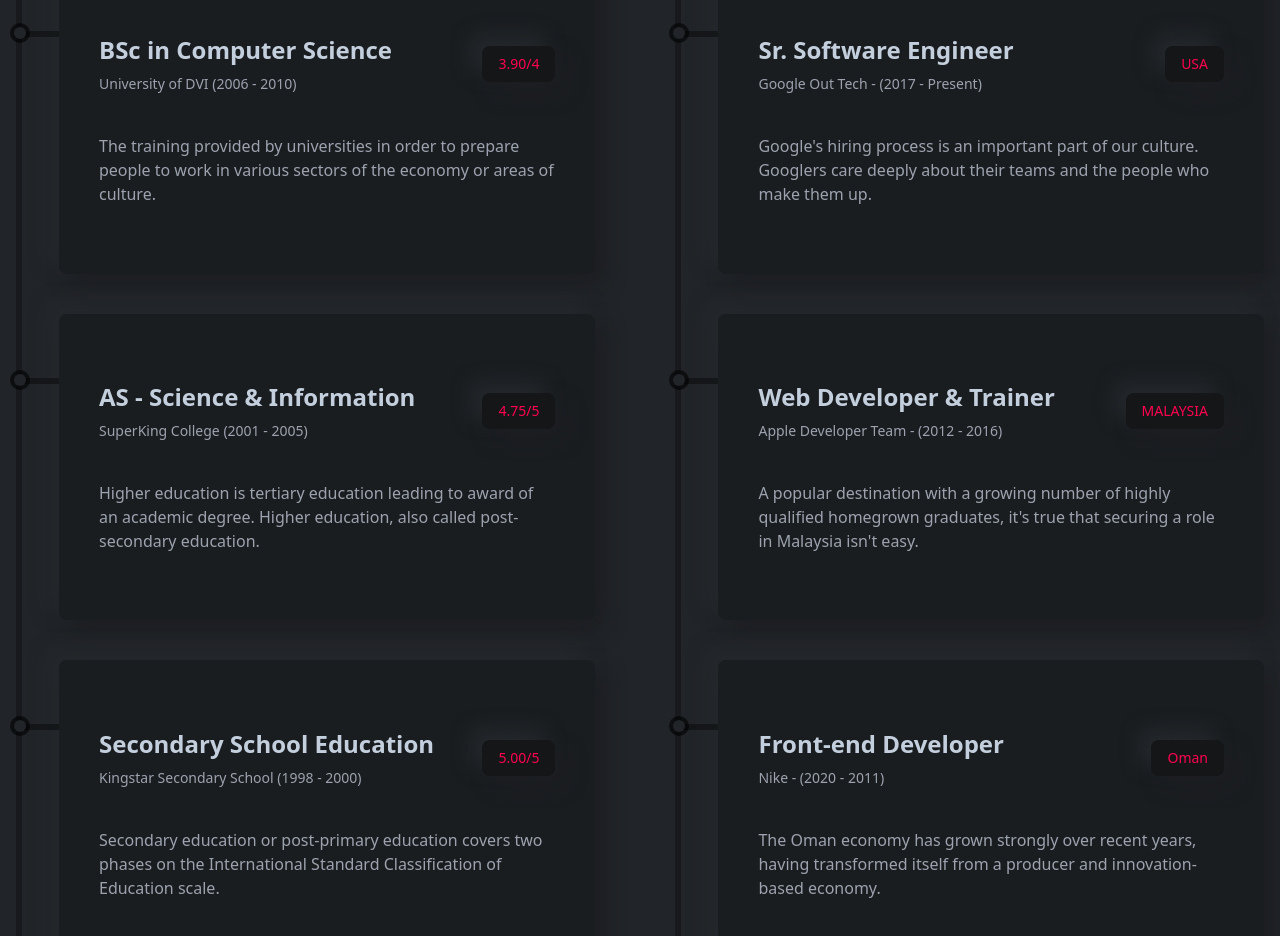
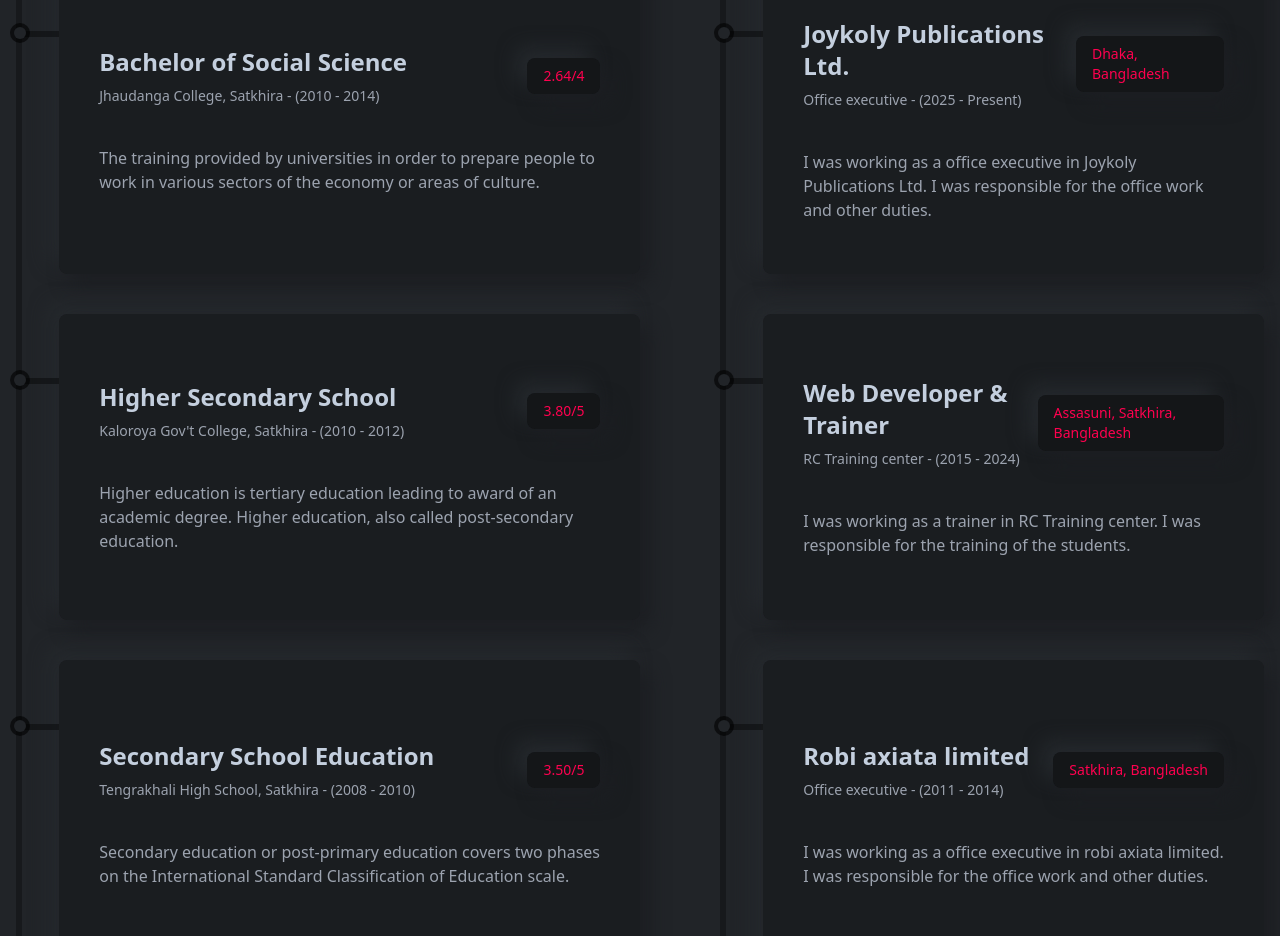
Before and after one commit to RCTrainingCenter/RC, a React (Create React App) app: page / in a window 1280 px wide. Shown: the part 3780-4716 px from the top of the page. Built offline with nearby package versions, Linux system fonts and the light colour scheme.

Commit message:
Update Education.js

```diff
--- a/src/components/resume/Education.js
+++ b/src/components/resume/Education.js
@@ -17,21 +17,21 @@
         </div>
         <div className="mt-6 lgl:mt-14 w-full h-[1000px] border-l-[6px] border-l-black border-opacity-30 flex flex-col gap-10">
           <ResumeCard
-            title="BSc in Computer Science"
-            subTitle="University of DVI (2006 - 2010)"
-            result="3.90/4"
+            title="Bachelor of Social Science"
+            subTitle="Jhaudanga College, Satkhira - (2010 - 2014)"
+            result="2.64/4"
             des="The training provided by universities in order to prepare people to work in various sectors of the economy or areas of culture."
           />
           <ResumeCard
-            title="AS - Science & Information"
-            subTitle="SuperKing College (2001 - 2005)"
-            result="4.75/5"
+            title="Higher Secondary School"
+            subTitle="Kaloroya Gov't College, Satkhira - (2010 - 2012)"
+            result="3.80/5"
             des="Higher education is tertiary education leading to award of an academic degree. Higher education, also called post-secondary education."
           />
           <ResumeCard
             title="Secondary School Education"
-            subTitle="Kingstar Secondary School (1998 - 2000)"
-            result="5.00/5"
+            subTitle="Tengrakhali High School, Satkhira - (2008 - 2010)"
+            result="3.50/5"
             des="Secondary education or post-primary education covers two phases on the International Standard Classification of Education scale."
           />
         </div>
@@ -45,22 +45,22 @@
         </div>
         <div className="mt-6 lgl:mt-14 w-full h-[1000px] border-l-[6px] border-l-black border-opacity-30 flex flex-col gap-10">
           <ResumeCard
-            title="Sr. Software Engineer"
-            subTitle="Google Out Tech - (2017 - Present)"
-            result="USA"
-            des="Google's hiring process is an important part of our culture. Googlers care deeply about their teams and the people who make them up."
+            title="Joykoly Publications Ltd."
+            subTitle="Office executive - (2025 - Present)"
+            result="Dhaka, Bangladesh "
+            des="I was working as a office executive in Joykoly Publications Ltd. I was responsible for the office work and other duties."
           />
           <ResumeCard
             title="Web Developer & Trainer"
-            subTitle="Apple Developer Team - (2012 - 2016)"
-            result="MALAYSIA"
-            des="A popular destination with a growing number of highly qualified homegrown graduates, it's true that securing a role in Malaysia isn't easy."
+            subTitle="RC Training center - (2015 - 2024)"
+            result="Assasuni, Satkhira, Bangladesh"
+            des="I was working as a trainer in RC Training center. I was responsible for the training of the students."
           />
           <ResumeCard
-            title="Front-end Developer"
-            subTitle="Nike - (2020 - 2011)"
-            result="Oman"
-            des="The Oman economy has grown strongly over recent years, having transformed itself from a producer and innovation-based economy."
+            title="Robi axiata limited"
+            subTitle="Office executive - (2011 - 2014)"
+            result="Satkhira, Bangladesh "
+            des="I was working as a office executive in robi axiata limited. I was responsible for the office work and other duties."
           />
         </div>
       </div>
```
